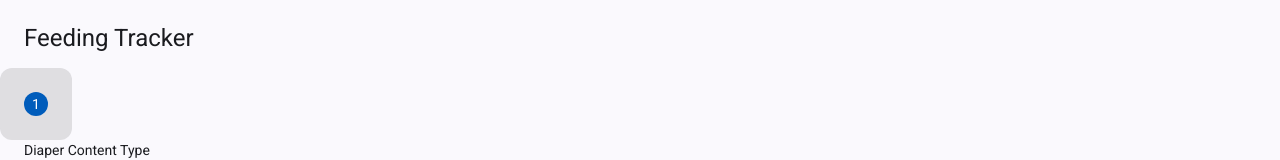
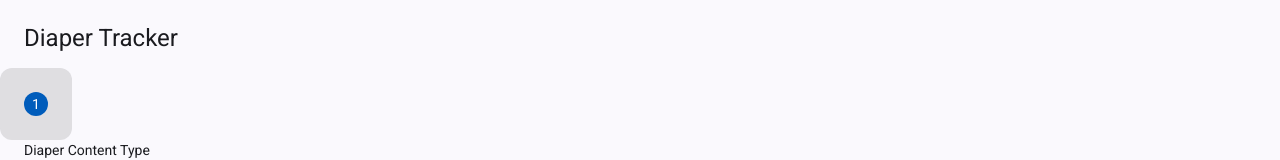
Before and after one commit to connorphu/Milk-and-Moon, an Angular app in the folder Web/: page /today in a window 1280 px wide. Both pictures are taken after a click on the button "Diaper". Shown: the top 160 px of the page. Built offline with nearby package versions, Linux system fonts and the light colour scheme.

Commit message:
missed diaper tracker title

```diff
--- a/Web/src/app/features/trackers/diaper-tracker/dialog/diaper-tracker-dialog.html
+++ b/Web/src/app/features/trackers/diaper-tracker/dialog/diaper-tracker-dialog.html
@@ -91,7 +91,7 @@
   </div>
 </ng-template>
 
-<h2 mat-dialog-title>Feeding Tracker</h2>
+<h2 mat-dialog-title>Diaper Tracker</h2>
 <div class="flex-1 flex flex-col">
   <form>
     <mat-stepper #stepper>
```
